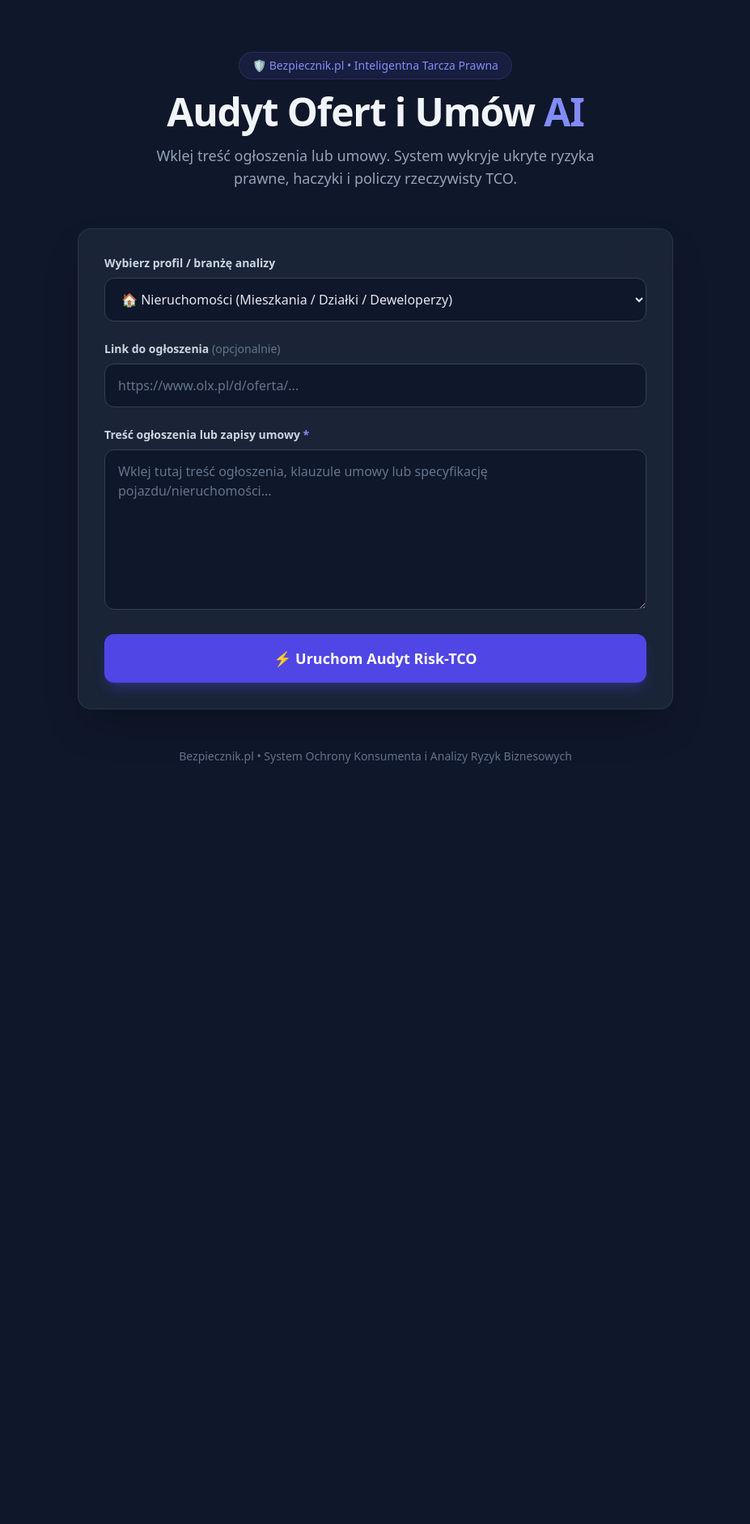
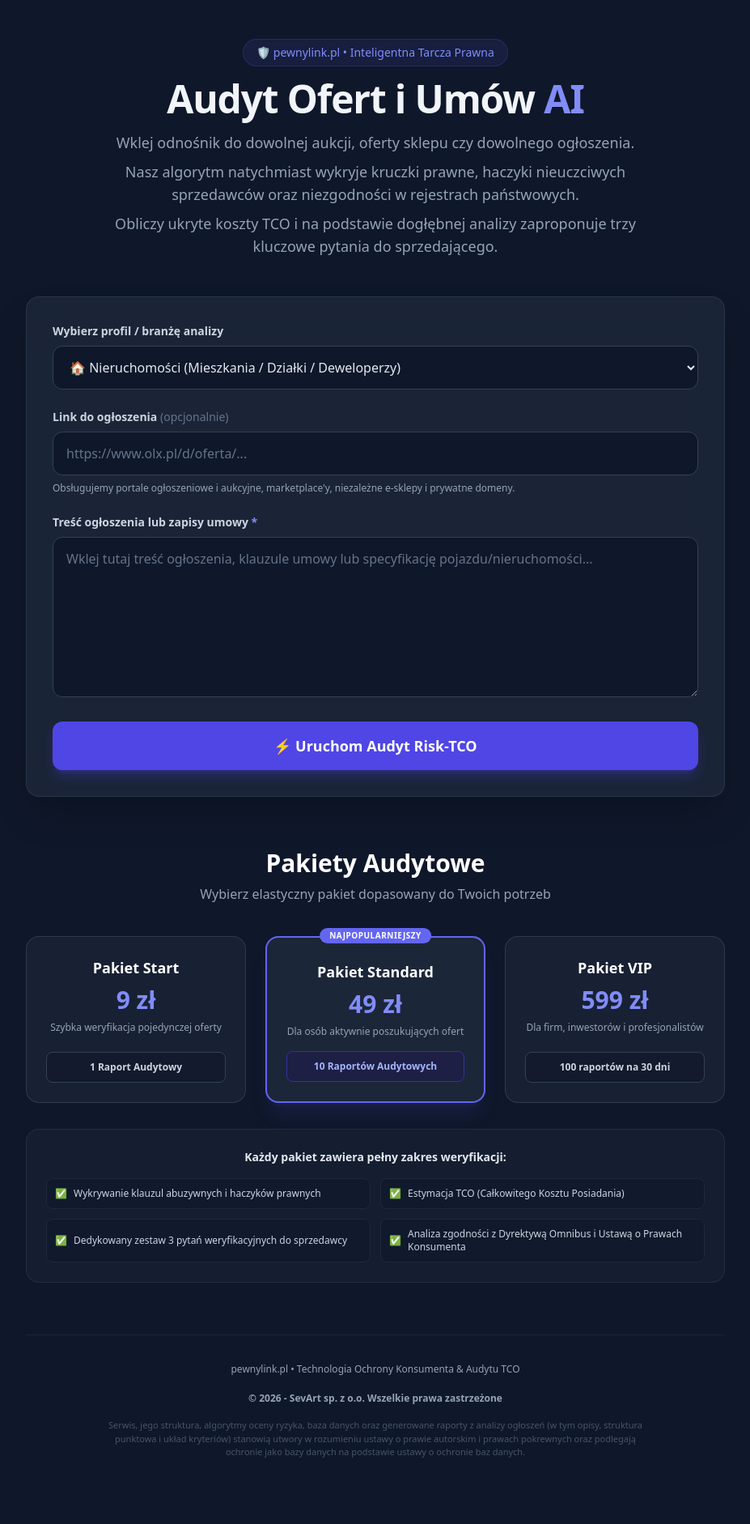
Before and after one commit to pewnylink/pewnylink.pl, a Python web app: template app/templates/index.html in a window 1280 px wide. Shown: the whole page at 81% size, without its empty margins (176-1103 px from the left). Before the commit the page ends 943 px from the top, so only its background shows below. Run offline with Jinja, Linux system fonts and the light colour scheme; the template is opened without the code that fills it, so the values that code supplies are empty; some libraries are stand-ins or nearby versions.

Commit message:
pewnylink21.07_1

```diff
--- a/app/templates/index.html
+++ b/app/templates/index.html
@@ -3,26 +3,29 @@
 <head>
     <meta charset="UTF-8">
     <meta name="viewport" content="width=device-width, initial-scale=1.0">
-    <title>Bezpiecznik.pl - Zaawansowany Audytor Ofert i Umów</title>
+    <title>pewnylink.pl - Zaawansowany Audytor Ofert i Umów</title>
     <script src="https://cdn.tailwindcss.com"></script>
 </head>
 <body class="bg-slate-900 text-slate-100 min-h-screen font-sans selection:bg-indigo-500 selection:text-white">
-    <div class="max-w-3xl mx-auto px-4 py-16">
-        <!-- Nagłówek -->
+    <div class="max-w-4xl mx-auto px-4 py-12">
+
+        <!-- NAGŁÓWEK -->
         <header class="text-center mb-12">
             <div class="inline-flex items-center justify-center bg-indigo-500/10 border border-indigo-500/20 rounded-full px-4 py-1.5 mb-4 text-indigo-400 text-sm font-medium">
-                🛡️ Bezpiecznik.pl &bull; Inteligentna Tarcza Prawna
+                🛡️ pewnylink.pl &bull; Inteligentna Tarcza Prawna
             </div>
             <h1 class="text-4xl md:text-5xl font-extrabold tracking-tight mb-4">
                 Audyt Ofert i Umów <span class="text-indigo-400">AI</span>
             </h1>
-            <p class="text-slate-400 text-lg max-w-xl mx-auto">
-                Wklej treść ogłoszenia lub umowy. System wykryje ukryte ryzyka prawne, haczyki i policzy rzeczywisty TCO.
-            </p>
+            <div class="text-slate-400 text-base md:text-lg max-w-2xl mx-auto space-y-2 leading-relaxed">
+                <p>Wklej odnośnik do dowolnej aukcji, oferty sklepu czy dowolnego ogłoszenia.</p>
+                <p>Nasz algorytm natychmiast wykryje kruczki prawne, haczyki nieuczciwych sprzedawców oraz niezgodności w rejestrach państwowych.</p>
+                <p>Obliczy ukryte koszty TCO i na podstawie dogłębnej analizy zaproponuje trzy kluczowe pytania do sprzedającego.</p>
+            </div>
         </header>
 
-        <!-- Karta Formularza -->
-        <div class="bg-slate-800/80 backdrop-blur-xl rounded-2xl shadow-2xl p-8 border border-slate-700/60">
+        <!-- KARTA FORMULARZA -->
+        <div class="bg-slate-800/80 backdrop-blur-xl rounded-2xl shadow-2xl p-6 sm:p-8 border border-slate-700/60 mb-16">
             <form action="/generate-report" method="POST" class="space-y-6">
                 <!-- Wybór branży -->
                 <div>
@@ -45,6 +48,9 @@
                         Link do ogłoszenia <span class="text-slate-500 font-normal">(opcjonalnie)</span>
                     </label>
                     <input type="url" id="target_url" name="target_url" placeholder="https://www.olx.pl/d/oferta/..." class="w-full bg-slate-900 border border-slate-700 rounded-xl px-4 py-3.5 text-slate-200 placeholder-slate-500 focus:outline-none focus:ring-2 focus:ring-indigo-500 transition-all">
+                    <p class="text-xs text-slate-400 mt-2">
+                        Obsługujemy portale ogłoszeniowe i aukcyjne, marketplace'y, niezależne e-sklepy i prywatne domeny.
+                    </p>
                 </div>
 
                 <!-- Treść ogłoszenia -->
@@ -62,10 +68,89 @@
             </form>
         </div>
 
-        <!-- Stopka -->
-        <footer class="text-center mt-12 text-slate-500 text-sm">
-            Bezpiecznik.pl &bull; System Ochrony Konsumenta i Analizy Ryzyk Biznesowych
-        </footer>
+        <!-- CENNIK / PAKIETY -->
+        <section class="mb-16">
+            <div class="text-center mb-10">
+                <h2 class="text-2xl sm:text-3xl font-extrabold text-white mb-2">Pakiety Audytowe</h2>
+                <p class="text-slate-400 text-sm sm:text-base">Wybierz elastyczny pakiet dopasowany do Twoich potrzeb</p>
+            </div>
+
+            <div class="grid md:grid-cols-3 gap-6 mb-8">
+                <!-- Pakiet Start -->
+                <div class="bg-slate-800/60 border border-slate-700/80 rounded-2xl p-6 text-center flex flex-col justify-between">
+                    <div>
+                        <h3 class="text-lg font-bold text-white mb-2">Pakiet Start</h3>
+                        <div class="text-3xl font-black text-indigo-400 mb-2">9 zł</div>
+                        <p class="text-xs text-slate-400 mb-4">Szybka weryfikacja pojedynczej oferty</p>
+                    </div>
+                    <div class="text-xs text-slate-300 font-semibold bg-slate-900/60 py-2.5 rounded-lg border border-slate-700">
+                        1 Raport Audytowy
+                    </div>
+                </div>
+
+                <!-- Pakiet Standard -->
+                <div class="bg-slate-800/90 border-2 border-indigo-500 rounded-2xl p-6 text-center flex flex-col justify-between relative shadow-xl shadow-indigo-500/10">
+                    <div class="absolute -top-3 left-1/2 -translate-x-1/2 bg-indigo-500 text-white text-[10px] font-extrabold tracking-wider px-3 py-0.5 rounded-full uppercase">
+                        Najpopularniejszy
+                    </div>
+                    <div>
+                        <h3 class="text-lg font-bold text-white mb-2 mt-1">Pakiet Standard</h3>
+                        <div class="text-3xl font-black text-indigo-400 mb-2">49 zł</div>
+                        <p class="text-xs text-slate-400 mb-4">Dla osób aktywnie poszukujących ofert</p>
+                    </div>
+                    <div class="text-xs text-indigo-300 font-semibold bg-indigo-950/60 py-2.5 rounded-lg border border-indigo-800">
+                        10 Raportów Audytowych
+                    </div>
+                </div>
+
+                <!-- Pakiet VIP -->
+                <div class="bg-slate-800/60 border border-slate-700/80 rounded-2xl p-6 text-center flex flex-col justify-between">
+                    <div>
+                        <h3 class="text-lg font-bold text-white mb-2">Pakiet VIP</h3>
+                        <div class="text-3xl font-black text-indigo-400 mb-2">599 zł</div>
+                        <p class="text-xs text-slate-400 mb-4">Dla firm, inwestorów i profesjonalistów</p>
+                    </div>
+                    <div class="text-xs text-slate-300 font-semibold bg-slate-900/60 py-2.5 rounded-lg border border-slate-700">
+                        100 raportów na 30 dni
+                    </div>
+                </div>
+            </div>
+
+            <!-- Wspólny zakres wszystkich pakietów -->
+            <div class="bg-slate-800/40 border border-slate-700/50 rounded-2xl p-6">
+                <h4 class="text-sm font-bold text-slate-200 mb-4 text-center">Każdy pakiet zawiera pełny zakres weryfikacji:</h4>
+                <div class="grid sm:grid-cols-2 gap-3 text-xs text-slate-300">
+                    <div class="flex items-center gap-2 bg-slate-900/50 p-2.5 rounded-lg border border-slate-800">
+                        <span class="text-emerald-400">✅</span> Wykrywanie klauzul abuzywnych i haczyków prawnych
+                    </div>
+                    <div class="flex items-center gap-2 bg-slate-900/50 p-2.5 rounded-lg border border-slate-800">
+                        <span class="text-emerald-400">✅</span> Estymacja TCO (Całkowitego Kosztu Posiadania)
+                    </div>
+                    <div class="flex items-center gap-2 bg-slate-900/50 p-2.5 rounded-lg border border-slate-800">
+                        <span class="text-emerald-400">✅</span> Dedykowany zestaw 3 pytań weryfikacyjnych do sprzedawcy
+                    </div>
+                    <div class="flex items-center gap-2 bg-slate-900/50 p-2.5 rounded-lg border border-slate-800">
+                        <span class="text-emerald-400">✅</span> Analiza zgodności z Dyrektywą Omnibus i Ustawą o Prawach Konsumenta
+                    </div>
+                </div>
+            </div>
+        </section>
+
+        <!-- STOPKA -->
+        <footer class="text-center mt-16 pb-8 text-slate-500 text-xs leading-relaxed space-y-4 border-t border-slate-800/80 pt-8 w-full max-w-4xl mx-auto">
+    <p class="font-medium text-slate-400">
+        pewnylink.pl • Technologia Ochrony Konsumenta & Audytu TCO
+    </p>
+    <p class="text-center font-semibold text-slate-400">
+        © 2026 - SevArt sp. z o.o. Wszelkie prawa zastrzeżone
+    </p>
+    <div class="max-w-2xl mx-auto space-y-2 text-slate-500">
+        <p class="text-[11px] leading-normal text-slate-600">
+            Serwis, jego struktura, algorytmy oceny ryzyka, baza danych oraz generowane raporty z analizy ogłoszeń (w tym opisy, struktura punktowa i układ kryteriów) stanowią utwory w rozumieniu ustawy o prawie autorskim i prawach pokrewnych oraz podlegają ochronie jako bazy danych na podstawie ustawy o ochronie baz danych.
+        </p>
+    </div>
+</footer>
+
     </div>
 </body>
 </html>
```
Also changed, not shown: app/main.py (+13 -8 lines).
